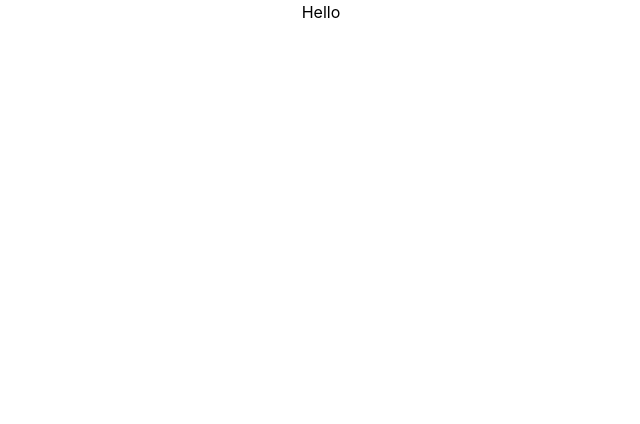
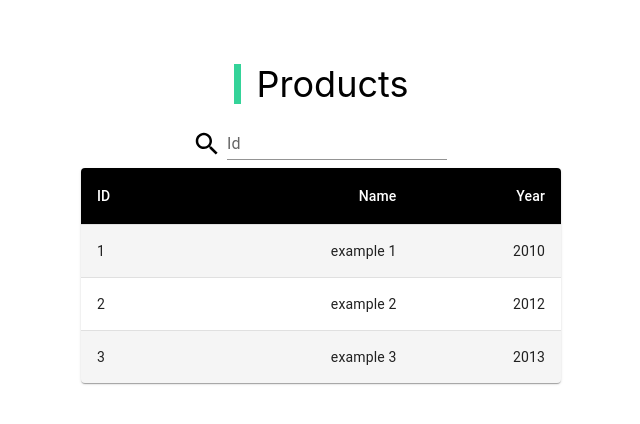
Before and after one commit to Biker5522/Codibly, a React (Create React App) app: page / in a window 1280 px wide. Shown: the top 424 px of the page, without its empty margins (319-959 px from the left). Built offline with nearby package versions, Linux system fonts and the light colour scheme.

Commit message:
Basic Layout of page

```diff
--- a/src/App.tsx
+++ b/src/App.tsx
@@ -1,10 +1,41 @@
 import React from "react";
 import "./App.css";
+import TextField from "@mui/material/TextField";
+import SearchIcon from "@mui/icons-material/Search";
+import { DataGrid, GridColDef, GridValueGetterParams } from "@mui/x-data-grid";
+import ProductsTable from "./components/productsTable";
 
 function App() {
+  function createData(id: number, name: string, year: number) {
+    return { id, name, year };
+  }
+
+  const columns: GridColDef[] = [
+    { field: "id", headerName: "ID", width: 70 },
+    { field: "name", headerName: "name", width: 130 },
+    { field: "year", headerName: "year", width: 130 },
+  ];
+  const rows = [
+    createData(1, "example ", 2000),
+    createData(2, "example2", 2010),
+  ];
   return (
-    <div className="App">
-      <p>Hello</p>
+    <div className="App w-full h-[100vh] p-16">
+      <div className="w-[40%] m-auto">
+        {/* Header  */}
+        <div className=" flex flex-col justify-center align-middle items-center gap-2">
+          <h2 className="text-4xl border-l-[7px] pl-4 border-emerald-400">
+            Products
+          </h2>
+          {/* Search box */}
+          <div className="flex items-end gap-2   ">
+            <SearchIcon className="mb-1 scale-125" />
+            <TextField id="standard-basic" label="Id" variant="standard" />
+          </div>
+          {/* Table */}
+          <ProductsTable />
+        </div>
+      </div>
     </div>
   );
 }
--- /dev/null
+++ b/src/components/productsTable.tsx
@@ -0,0 +1,68 @@
+import * as React from "react";
+import { styled } from "@mui/material/styles";
+import Table from "@mui/material/Table";
+import TableBody from "@mui/material/TableBody";
+import TableCell, { tableCellClasses } from "@mui/material/TableCell";
+import TableContainer from "@mui/material/TableContainer";
+import TableHead from "@mui/material/TableHead";
+import TableRow from "@mui/material/TableRow";
+import Paper from "@mui/material/Paper";
+
+const StyledTableCell = styled(TableCell)(({ theme }) => ({
+  [`&.${tableCellClasses.head}`]: {
+    backgroundColor: theme.palette.common.black,
+    color: theme.palette.common.white,
+  },
+  [`&.${tableCellClasses.body}`]: {
+    fontSize: 14,
+  },
+}));
+
+const StyledTableRow = styled(TableRow)(({ theme }) => ({
+  "&:nth-of-type(odd)": {
+    backgroundColor: theme.palette.action.hover,
+  },
+  // hide last border
+  "&:last-child td, &:last-child th": {
+    border: 0,
+  },
+}));
+
+function createData(id: number, name: string, year: number) {
+  return { id, name, year };
+}
+
+const rows = [
+  createData(1, "example 1", 2010),
+  createData(2, "example 2", 2012),
+  createData(3, "example 3", 2013),
+];
+
+export default function CustomizedTables() {
+  return (
+    <div className="w-[30em]">
+      <TableContainer component={Paper}>
+        <Table aria-label="product table">
+          <TableHead>
+            <TableRow>
+              <StyledTableCell>ID</StyledTableCell>
+              <StyledTableCell align="right">Name</StyledTableCell>
+              <StyledTableCell align="right">Year</StyledTableCell>
+            </TableRow>
+          </TableHead>
+          <TableBody>
+            {rows.map((row) => (
+              <StyledTableRow key={row.id}>
+                <StyledTableCell component="th" scope="row">
+                  {row.id}
+                </StyledTableCell>
+                <StyledTableCell align="right">{row.name}</StyledTableCell>
+                <StyledTableCell align="right">{row.year}</StyledTableCell>
+              </StyledTableRow>
+            ))}
+          </TableBody>
+        </Table>
+      </TableContainer>
+    </div>
+  );
+}
```
Also changed, not shown: package.json (+8 -0 lines), 1 other file (tests, documents, lock files or other folders).
